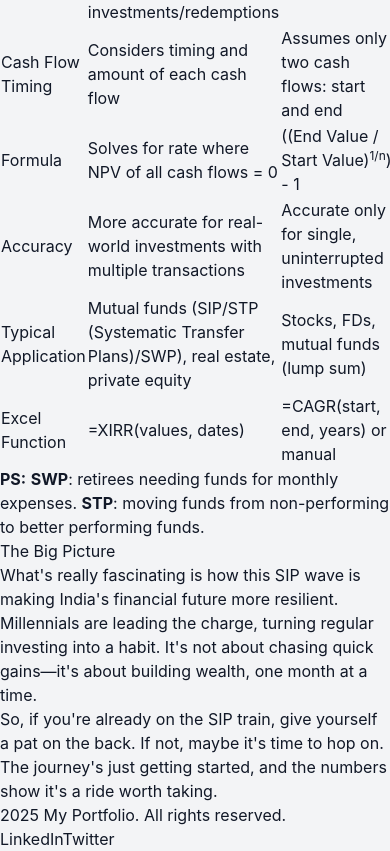
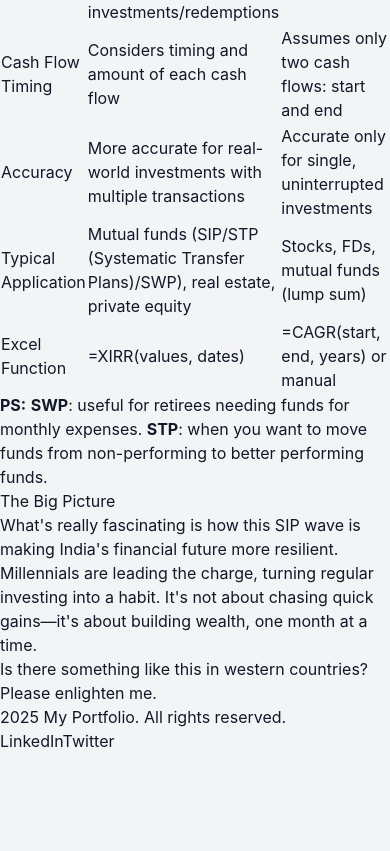
Before and after one commit to kumar2net/personal-website, a React (Vite) app: page /blog/fascinating-india-story in a window 390 px wide. Shown: the part 2231-3082 px from the top of the page. After the commit the page ends 2984 px from the top, so only its background shows below. Built offline with nearby package versions, Linux system fonts and the light colour scheme.

Commit message:
Fix: Scroll flashcard into view on mobile when navigating cards

```diff
--- a/src/pages/BrowserShortcuts.jsx
+++ b/src/pages/BrowserShortcuts.jsx
@@ -69,6 +69,13 @@ const BrowserShortcuts = () => {
     window.addEventListener('keydown', handleKeyPress);
     return () => window.removeEventListener('keydown', handleKeyPress);
   }, [currentIndex, reversedFlashcards.length, flipped, animating]);
+
+  // Scroll to card on mobile when card changes
+  useEffect(() => {
+    if (cardRef.current && window.innerWidth < 768) {
+      cardRef.current.scrollIntoView({ behavior: 'smooth', block: 'start' });
+    }
+  }, [currentIndex]);
 
   const currentCard = reversedFlashcards[currentIndex];
   const progress = ((currentIndex + 1) / reversedFlashcards.length) * 100;
--- a/src/pages/MacOSShortcuts.jsx
+++ b/src/pages/MacOSShortcuts.jsx
@@ -72,6 +72,13 @@ const MacOSShortcuts = () => {
     window.addEventListener('keydown', handleKeyPress);
     return () => window.removeEventListener('keydown', handleKeyPress);
   }, [currentIndex, reversedFlashcards.length, flipped, animating]);
+
+  // Scroll to card on mobile when card changes
+  useEffect(() => {
+    if (cardRef.current && window.innerWidth < 768) {
+      cardRef.current.scrollIntoView({ behavior: 'smooth', block: 'start' });
+    }
+  }, [currentIndex]);
 
   const currentCard = reversedFlashcards[currentIndex];
   const progress = ((currentIndex + 1) / reversedFlashcards.length) * 100;
--- a/src/pages/VimShortcuts.jsx
+++ b/src/pages/VimShortcuts.jsx
@@ -84,6 +84,13 @@ const VimShortcuts = () => {
     window.addEventListener('keydown', handleKeyPress);
     return () => window.removeEventListener('keydown', handleKeyPress);
   }, [currentIndex, reversedFlashcards.length, flipped, animating]);
+
+  // Scroll to card on mobile when card changes
+  useEffect(() => {
+    if (cardRef.current && window.innerWidth < 768) {
+      cardRef.current.scrollIntoView({ behavior: 'smooth', block: 'start' });
+    }
+  }, [currentIndex]);
 
   const currentCard = reversedFlashcards[currentIndex];
   const progress = ((currentIndex + 1) / reversedFlashcards.length) * 100;
--- a/src/pages/blog/fascinating-india-story.jsx
+++ b/src/pages/blog/fascinating-india-story.jsx
@@ -98,11 +98,7 @@ const FascinatingIndiaStory = () => (
           <td className="py-2 px-3">Considers timing and amount of each cash flow</td>
           <td className="py-2 px-3">Assumes only two cash flows: start and end</td>
         </tr>
-        <tr>
-          <td className="py-2 px-3">Formula</td>
-          <td className="py-2 px-3">Solves for rate where NPV of all cash flows = 0</td>
-          <td className="py-2 px-3">((End Value / Start Value)<sup>1/n</sup>) - 1</td>
-        </tr>
+
         <tr>
           <td className="py-2 px-3">Accuracy</td>
           <td className="py-2 px-3">More accurate for real-world investments with multiple transactions</td>
@@ -120,13 +116,14 @@ const FascinatingIndiaStory = () => (
         </tr>
       </tbody>
     </table>
-    <p className="mb-4 text-sm text-gray-600"><b>PS:</b> <b>SWP</b>: retirees needing funds for monthly expenses. <b>STP</b>: moving funds from non-performing to better performing funds.</p>
+    <p className="mb-4 text-sm text-gray-600"><b>PS:</b> <b>SWP</b>: useful for retirees needing funds for monthly expenses. <b>STP</b>: when you want to move funds from non-performing to better performing funds.</p>
     <h2 className="text-2xl font-semibold mb-2">The Big Picture</h2>
     <p className="mb-4">
       What's really fascinating is how this SIP wave is making India's financial future more resilient. Millennials are leading the charge, turning regular investing into a habit. It's not about chasing quick gains—it's about building wealth, one month at a time.
     </p>
     <p className="mb-4">
-      So, if you're already on the SIP train, give yourself a pat on the back. If not, maybe it's time to hop on. The journey's just getting started, and the numbers show it's a ride worth taking.
+      Is there something like this in western countries? Please enlighten me.
+
     </p>
   </div>
 );
```
